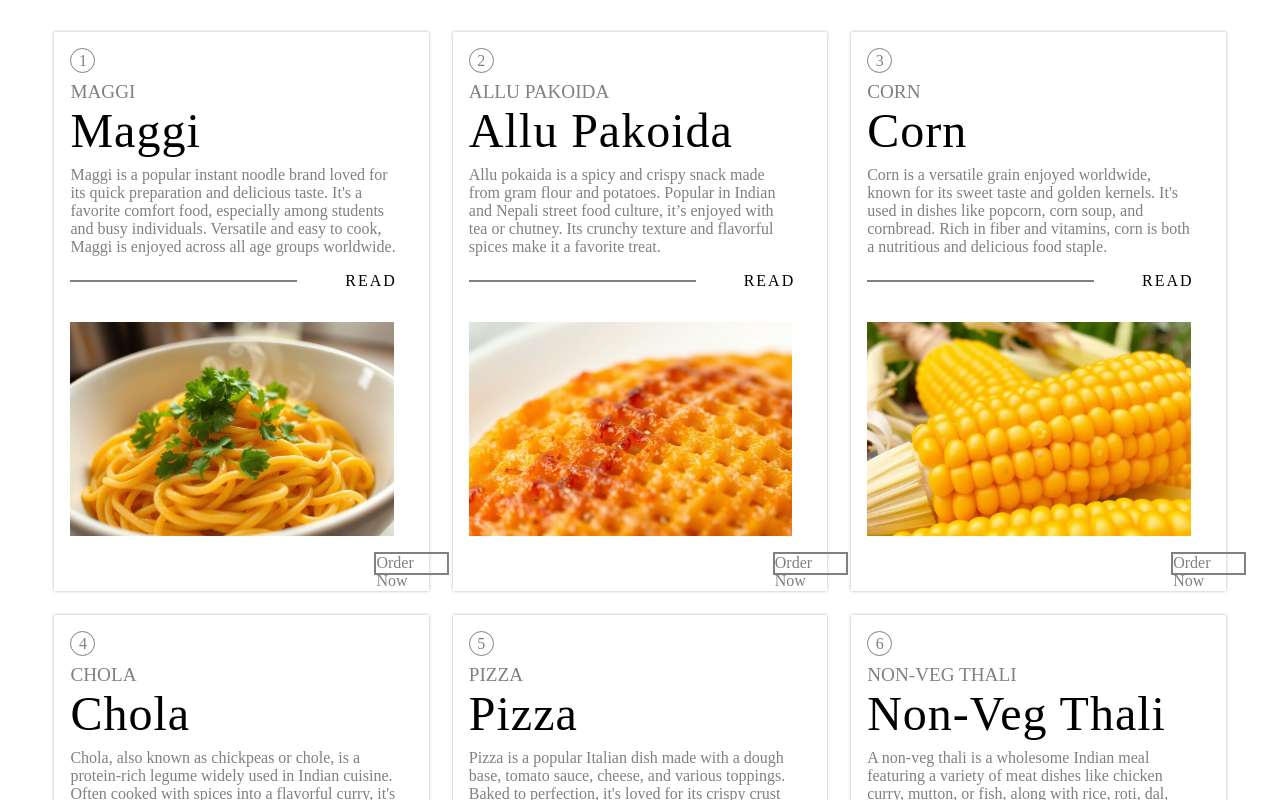
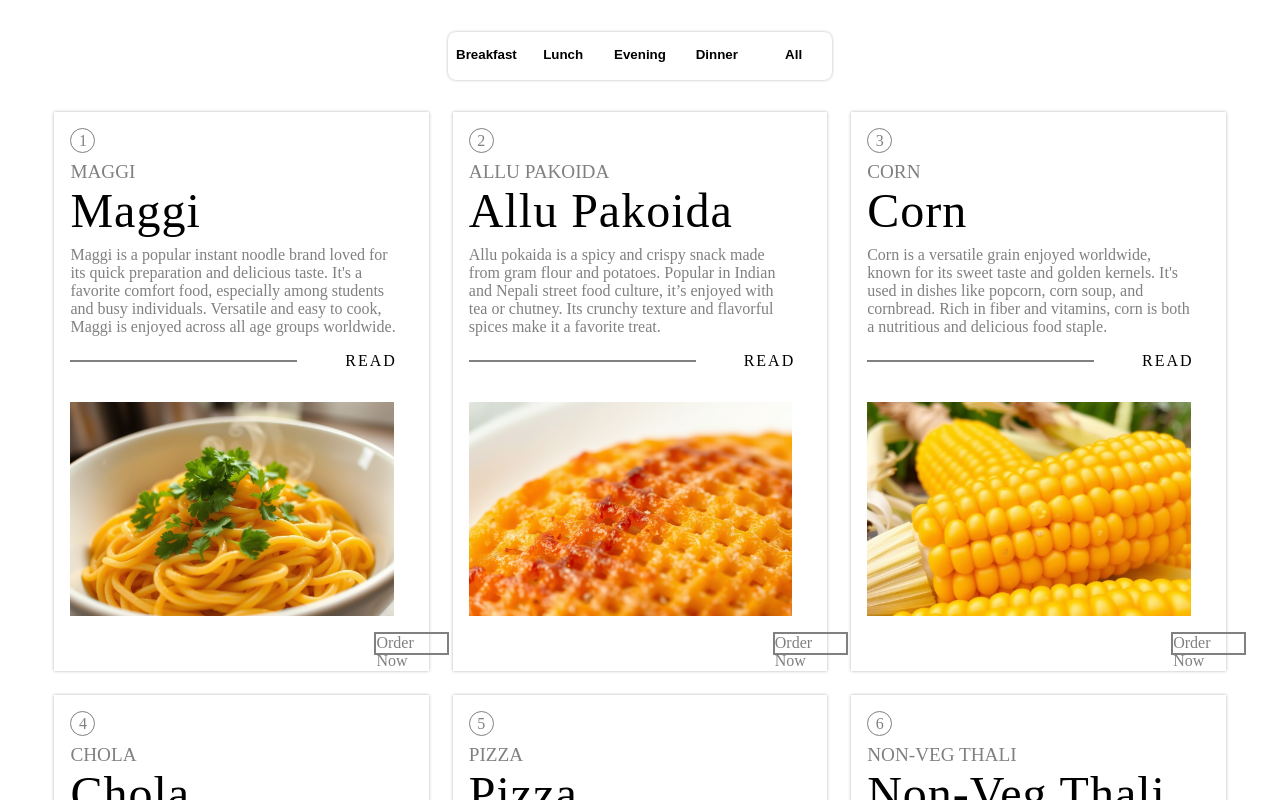
Before and after one commit to muktinathrajbanshi/reactFiveProject, a React (Create React App) app: page / in a window 1280 px wide. Shown: the top 800 px of the page. Built offline with nearby package versions, Linux system fonts and the light colour scheme.

Commit message:
navbar section is created for automatic fetching data

```diff
--- a/src/component/Basics/Resturant.js
+++ b/src/component/Basics/Resturant.js
@@ -9,6 +9,15 @@
 
   return (
     <>
+      <nav className="navbar">
+        <div className="btn-group">
+          <button className="btn-group__item">Breakfast</button>
+          <button className="btn-group__item">Lunch</button>
+          <button className="btn-group__item">Evening</button>
+          <button className="btn-group__item">Dinner</button>
+          <button className="btn-group__item">All</button>
+        </div>
+      </nav>
       <MenuCard menuData={menuData} />
     </>
   );
--- a/src/component/Basics/style.css
+++ b/src/component/Basics/style.css
@@ -6,6 +6,45 @@
 
 :root {
   --text-color: grey;
+}
+
+.navbar {
+  display: flex;
+  justify-content: center;
+}
+
+.navbar .btn-group {
+  display: flex;
+  justify-content: space-around;
+  width: 30%;
+  height: 3rem;
+  box-shadow: 0px 0px 3px rgba(0, 0, 0, 0.3);
+  color: #000;
+  margin-top: 2rem;
+  border-radius: 0.5rem;
+  -webkit-border-radius: 0.5rem;
+  -moz-border-radius: 0.5rem;
+  -ms-border-radius: 0.5rem;
+  -o-border-radius: 0.5rem;
+}
+
+.navbar .btn-group .btn-group__item {
+  background-color: transparent;
+  border: none;
+  outline: none;
+  font-weight: bold;
+  width: 4rem;
+  border-bottom: 3px solid transparent;
+  transition: 0.3s ease;
+  -webkit-transition: 0.3s ease;
+  -moz-transition: 0.3s ease;
+  -ms-transition: 0.3s ease;
+  -o-transition: 0.3s ease;
+}
+
+.btn-group .btn-group__item:hover {
+  border-bottom: 3px solid black;
+  cursor: pointer;
 }
 
 .main-card--container {
```
